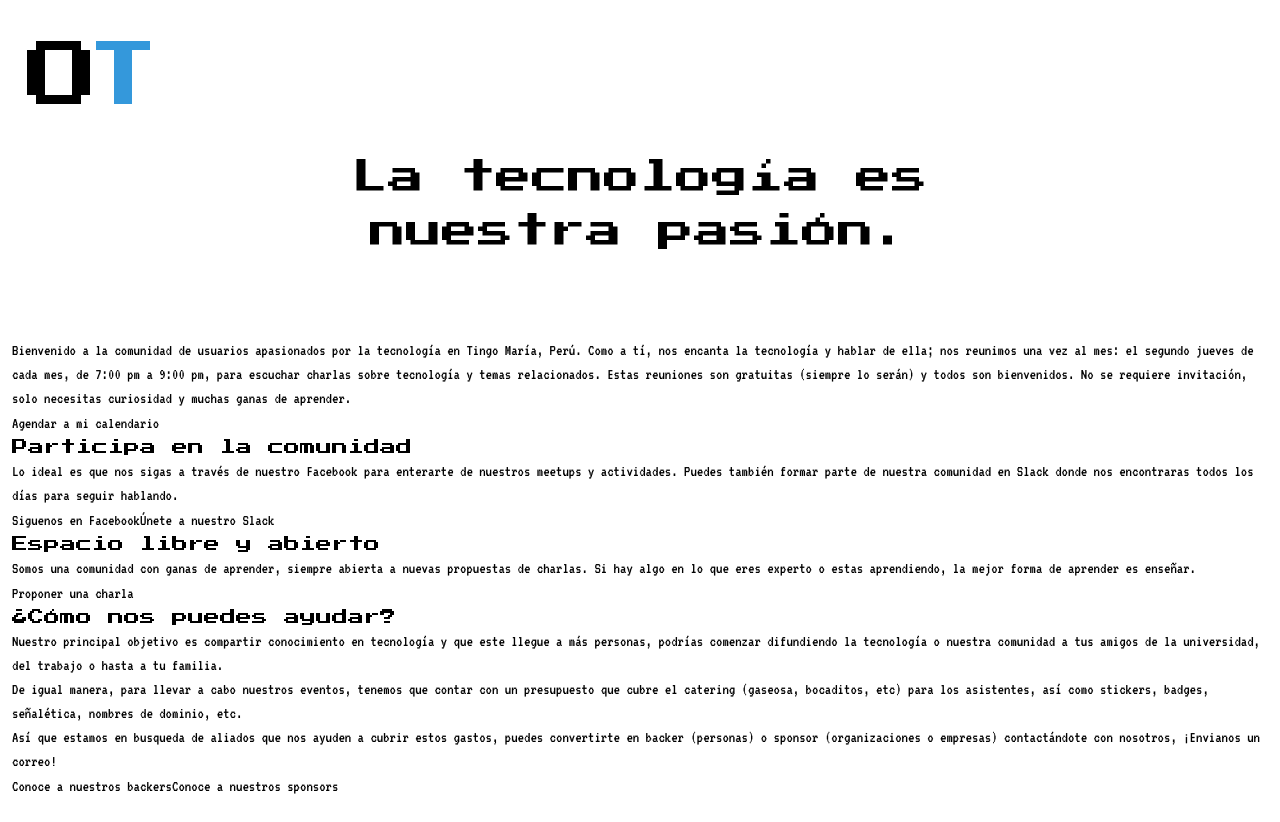
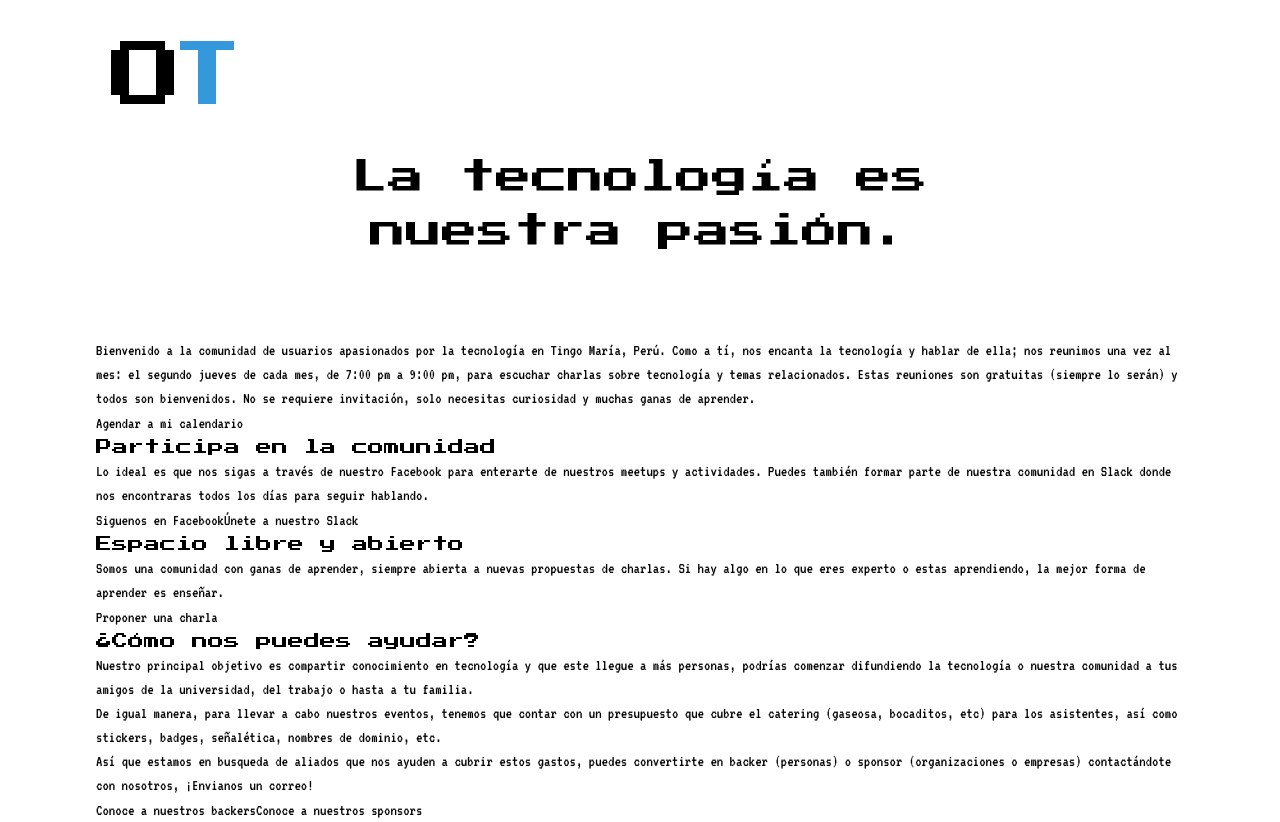
Before and after one commit to opentech-pe/opentech.pe, a Next.js app: page / in a window 1280 px wide. Before the commit the page ends 800 px from the top, so only its background shows below. Built offline with nearby package versions, Linux system fonts and the light colour scheme.

Commit message:
FIX: change directory file styles

```diff
--- a/pages/_app.js
+++ b/pages/_app.js
@@ -1,6 +1,6 @@
 import React from "react";
 import App from "next/app";
-import "../public/styles.css";
+import "../public/assets/css/styles.css";
 
 export default class OpenTech extends App {
   render() {
--- a/public/styles.css
+++ b/public/assets/css/styles.css
@@ -7,7 +7,7 @@
 @tailwind utilities;
 
 body {
-  @apply w-full px-3 mx-auto;
+  @apply w-full px-24 mx-auto;
 }
 
 @screen sm {
@@ -30,3 +30,8 @@ body {
     max-width: theme("screens.xl");
   }
 }
+
+h1,
+h2 {
+  @apply font-big;
+}
```
